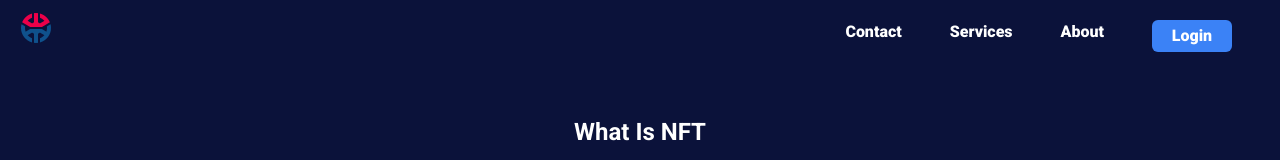
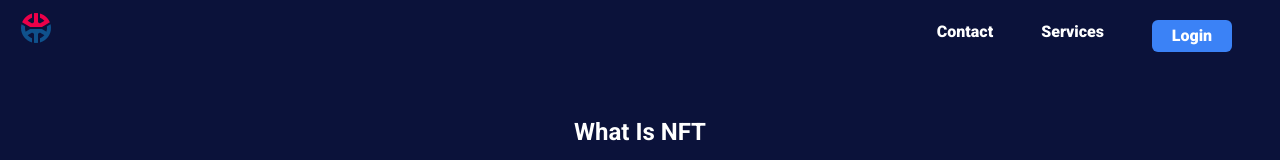
Before and after one commit to Saranraj3/MERN-NFT-Website-Tokify, a React (Vite) app in the folder client/: page / in a window 1280 px wide. Shown: the top 160 px of the page. Built offline with nearby package versions, Linux system fonts and the light colour scheme.

Commit message:
Navbar About Section Deleted

```diff
--- a/client/src/Components/Navbar/Navbar.jsx
+++ b/client/src/Components/Navbar/Navbar.jsx
@@ -22,14 +22,12 @@ function Navbar() {
                     <ul className='sm:visible sm:mt-[1rem] sm:ml-[1rem] sm:text-lg lg:invisible font-bold '>
                         <li className='sm:mt-[1rem] hover:text-gray-500 cursor-pointer'>Contact</li>
                         <li className='sm:mt-[1rem] hover:text-gray-500 cursor-pointer'>Services</li>
-                        <li className='sm:mt-[1rem] hover:text-gray-500 cursor-pointer'>About</li>
                         <button className='sm:mt-[1rem] sm:ml-[-0.5rem] bg-blue-500 cursor-pointer hover:bg-blue-900 h-[2rem] w-[5rem] rounded-md '>Login</button>
                     </ul>
                 </div>
                 <ul className='sm:invisible lg:visible mt-[-1.5rem] mr-[3rem] font-bold flex justify-end gap-[3rem] '>
                     <li className='hover:text-gray-500 cursor-pointer'>Contact</li>
                     <li className='hover:text-gray-500 cursor-pointer'>Services</li>
-                    <li className='hover:text-gray-500 cursor-pointer'>About</li>
                     <Link to='/login'><button className='bg-blue-500 cursor-pointer hover:bg-blue-900 h-[2rem] w-[5rem] rounded-md '>Login</button></Link>
                 </ul>
             </div>
```
